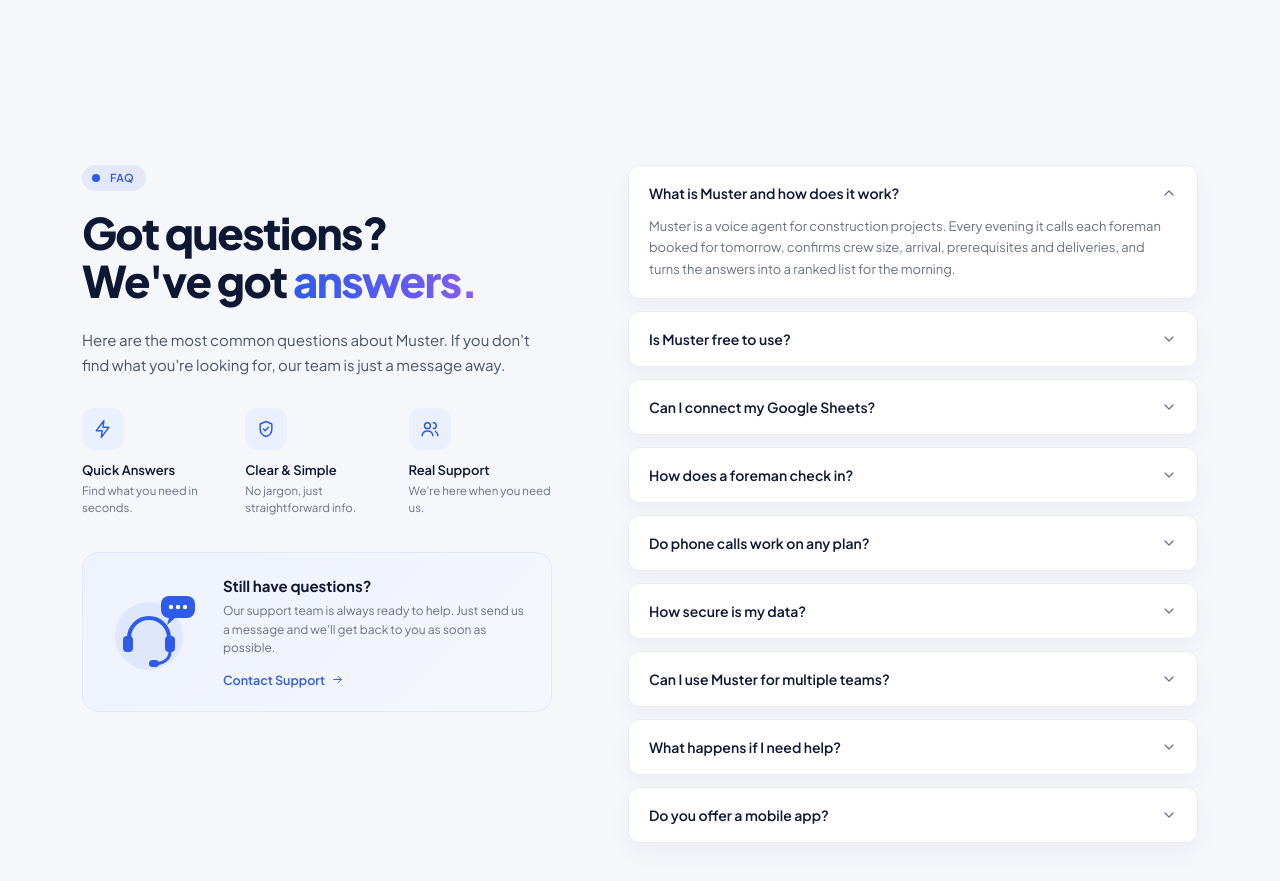
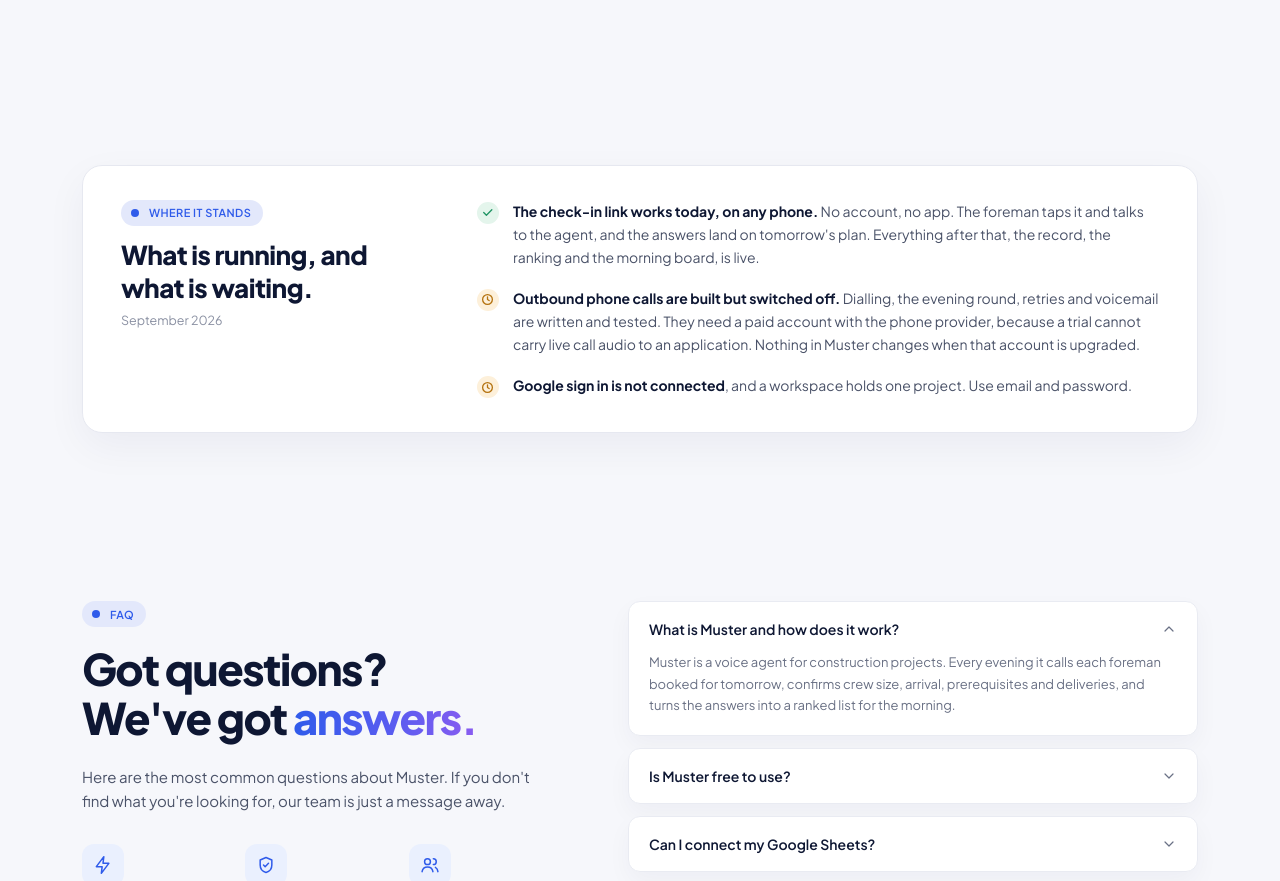
Before and after one commit to tomcode1000/Muster, a website: page public/index.html in a window 1280 px wide. Shown: the part 5661-6542 px from the top of the page. Drawn offline with Linux system fonts and the light colour scheme.

Commit message:
Say plainly what is running and what is waiting
The phone path is described in the demo video but cannot be shown, because the
telephony account is a trial and a trial will not carry live call audio. That
was only findable in the README's later sections and inside a closed FAQ item.

The landing page now carries a 'Where it stands' section between pricing and
the questions, and the README opens with the same three lines, so a reviewer
reads it without going looking.

```diff
--- a/public/index.html
+++ b/public/index.html
@@ -585,6 +585,21 @@
   .custom a { color: var(--blue); font-weight: 600; display: inline-flex; gap: 6px; align-items: center; }
   .custom a svg { width: 13px; height: 13px; }
 
+  /* ---------- Where it stands ---------- */
+  .stands { display: grid; grid-template-columns: minmax(0, 300px) minmax(0, 1fr); gap: 56px; align-items: start;
+    padding: 34px 38px; border: 1px solid var(--line); border-radius: 20px; background: #fff;
+    box-shadow: 0 14px 40px rgba(20, 28, 70, .05); }
+  .stands h3 { margin: 12px 0 0; font-size: 26px; font-weight: 800; letter-spacing: -.02em; color: var(--navy); }
+  .stands .when { margin-top: 8px; font-size: 12.5px; color: #8a90a2; }
+  .stands ul { margin: 0; padding: 0; list-style: none; display: grid; gap: 18px; }
+  .stands li { display: grid; grid-template-columns: 22px minmax(0, 1fr); gap: 14px; font-size: 14px; line-height: 1.65; color: #4a5268; }
+  .stands li b { color: var(--navy); font-weight: 700; }
+  .stands .mk { width: 22px; height: 22px; border-radius: 50%; display: grid; place-items: center; margin-top: 2px; }
+  .stands .mk svg { width: 13px; height: 13px; stroke-width: 2.4; fill: none; stroke-linecap: round; stroke-linejoin: round; }
+  .stands .yes .mk { background: #e4f5ec; color: #1f9463; }
+  .stands .wait .mk { background: #fdf0da; color: #b4720f; }
+  @media (max-width: 900px) { .stands { grid-template-columns: 1fr; gap: 26px; padding: 26px 22px; } }
+
   /* ---------- FAQ ---------- */
   .faq { display: grid; grid-template-columns: minmax(0, 470px) minmax(0, 1fr); gap: 76px; align-items: start; }
   .qpoints { display: grid; grid-template-columns: repeat(3, 1fr); gap: 20px; margin-top: 30px; }
@@ -1297,6 +1312,26 @@
     </div>
   </section>
 
+  <!-- ============================== Where it stands ============================== -->
+  <!-- Said plainly on the page rather than left for someone to discover. -->
+  <section class="section" id="stands">
+    <div class="stands reveal">
+      <div>
+        <span class="pill"><i></i>Where it stands</span>
+        <h3>What is running, and what is waiting.</h3>
+        <p class="when">September 2026</p>
+      </div>
+      <ul>
+        <li class="yes"><span class="mk"><svg viewBox="0 0 24 24" stroke="currentColor"><path d="M5 12l5 5L20 7"/></svg></span>
+          <span><b>The check-in link works today, on any phone.</b> No account, no app. The foreman taps it and talks to the agent, and the answers land on tomorrow's plan. Everything after that, the record, the ranking and the morning board, is live.</span></li>
+        <li class="wait"><span class="mk"><svg viewBox="0 0 24 24" stroke="currentColor"><circle cx="12" cy="12" r="9"/><path d="M12 7v5l3 2"/></svg></span>
+          <span><b>Outbound phone calls are built but switched off.</b> Dialling, the evening round, retries and voicemail are written and tested. They need a paid account with the phone provider, because a trial cannot carry live call audio to an application. Nothing in Muster changes when that account is upgraded.</span></li>
+        <li class="wait"><span class="mk"><svg viewBox="0 0 24 24" stroke="currentColor"><circle cx="12" cy="12" r="9"/><path d="M12 7v5l3 2"/></svg></span>
+          <span><b>Google sign in is not connected</b>, and a workspace holds one project. Use email and password.</span></li>
+      </ul>
+    </div>
+  </section>
+
   <!-- ============================== FAQ ============================== -->
   <section class="section" id="faq">
     <div class="faq">
```
Also changed, not shown: README.md.
